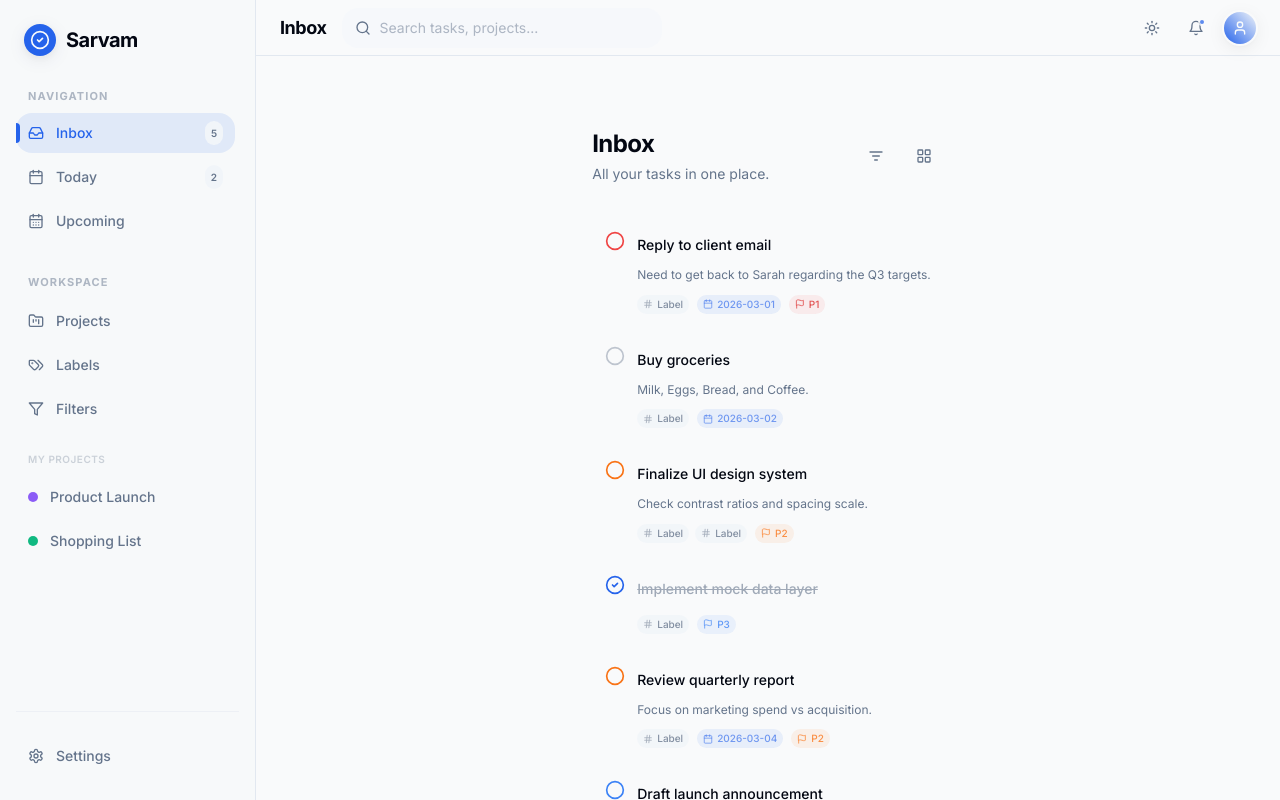
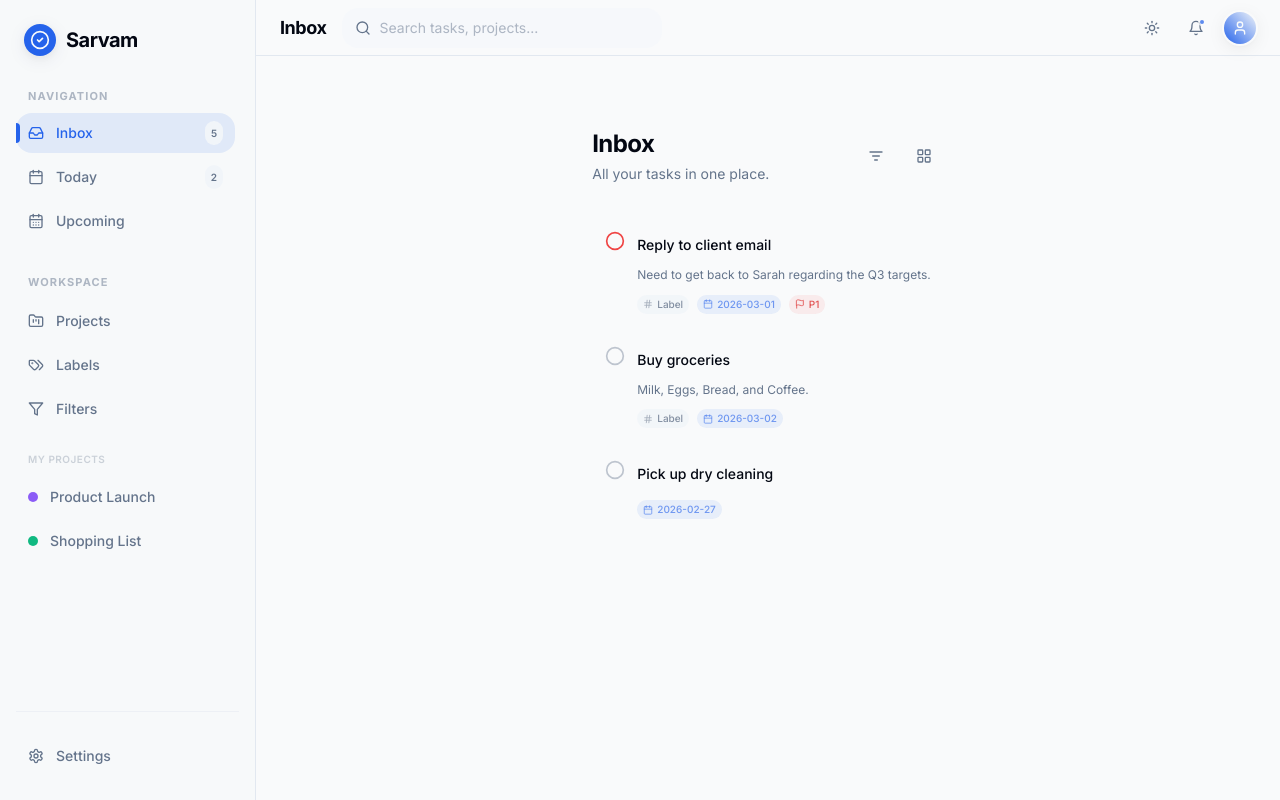
Before and after one commit to cybervirtu/sarvam-web, a React (Vite) app: page /inbox in a window 1280 px wide. Built offline with nearby package versions, Linux system fonts and the light colour scheme.

Commit message:
Sprint 2 - Step 2.4: Wire Inbox to TaskList.

```diff
--- a/src/components/tasks/TaskList.tsx
+++ b/src/components/tasks/TaskList.tsx
@@ -10,12 +10,14 @@ interface TaskListProps {
     tasks: Task[];
     isLoading?: boolean;
     emptyMessage?: string;
+    hideAddButton?: boolean;
 }
 
 export const TaskList: React.FC<TaskListProps> = ({
     tasks,
     isLoading,
     emptyMessage = "No tasks found.",
+    hideAddButton = false,
 }) => {
     const [isAdding, setIsAdding] = useState(false);
     const addTask = useTaskStore((state) => state.addTask);
@@ -38,7 +40,7 @@ export const TaskList: React.FC<TaskListProps> = ({
         return (
             <TaskEmptyState
                 message={emptyMessage}
-                onAction={() => setIsAdding(true)}
+                onAction={hideAddButton ? undefined : () => setIsAdding(true)}
             />
         );
     }
@@ -49,7 +51,8 @@ export const TaskList: React.FC<TaskListProps> = ({
                 <TaskItem key={task.id} task={task} />
             ))}
 
-            {isAdding ? (
+            {!hideAddButton && (
+                isAdding ? (
                     <div className="mt-3">
                         <TaskForm
                             onSave={handleSave}
@@ -66,6 +69,7 @@ export const TaskList: React.FC<TaskListProps> = ({
                             Add task
                         </span>
                     </button>
+                )
             )}
         </div>
     );
--- a/src/features/inbox/index.tsx
+++ b/src/features/inbox/index.tsx
@@ -5,7 +5,9 @@ import { ListFilter, LayoutGrid } from 'lucide-react';
 import { IconButton } from '../../components/common/IconButton';
 
 export const Inbox = () => {
-    const { tasks, isLoading, fetchTasks } = useTaskStore();
+    // We destructure tasks to ensure reactivity, then use the selector
+    const { tasks, isLoading, fetchTasks, getInboxTasks } = useTaskStore();
+    const inboxTasks = getInboxTasks();
 
     useEffect(() => {
         if (tasks.length === 0) {
@@ -30,9 +32,10 @@ export const Inbox = () => {
             </header>
 
             <TaskList
-                tasks={tasks}
+                tasks={inboxTasks}
                 isLoading={isLoading}
                 emptyMessage="No tasks in your inbox. Relax!"
+                hideAddButton={true}
             />
         </div>
     );
```
Lines whose indentation alone changed are shown as unchanged.
